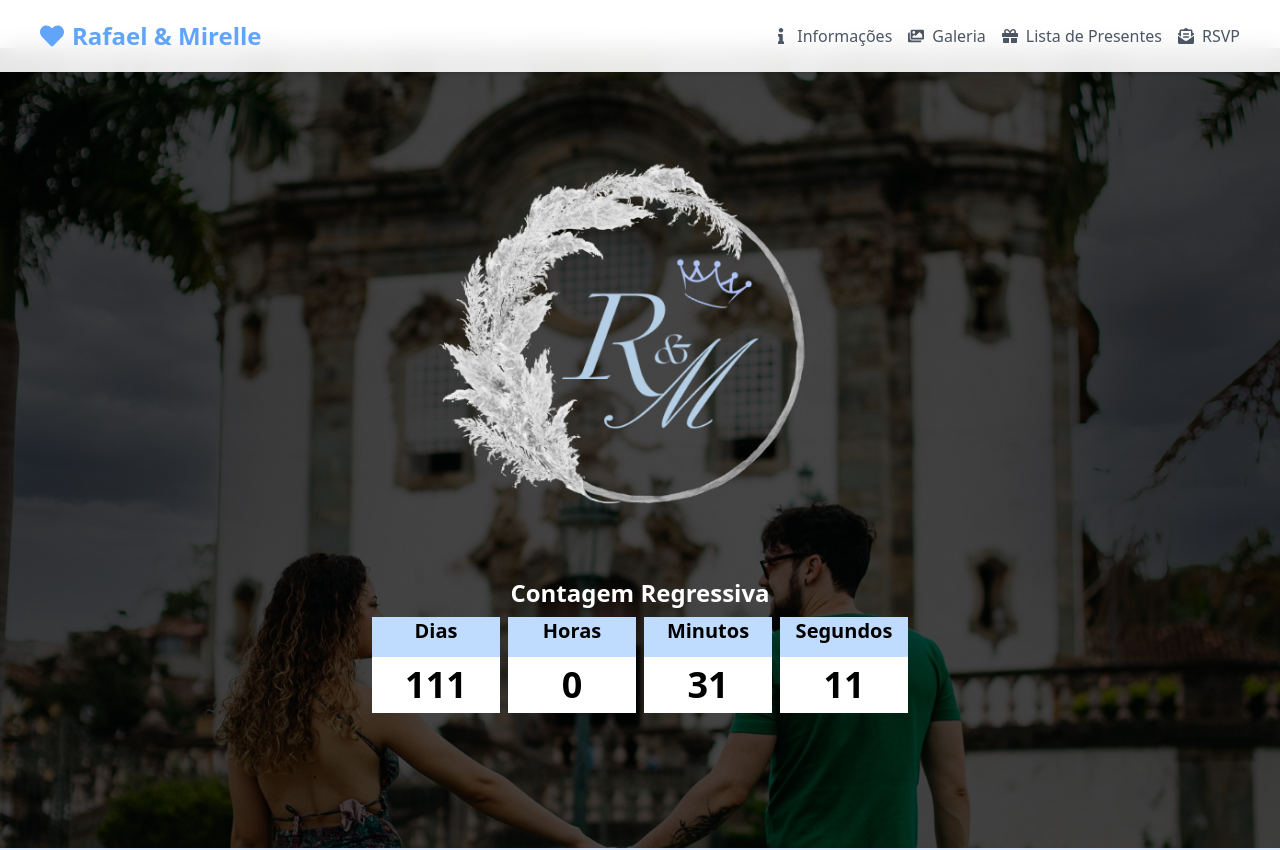
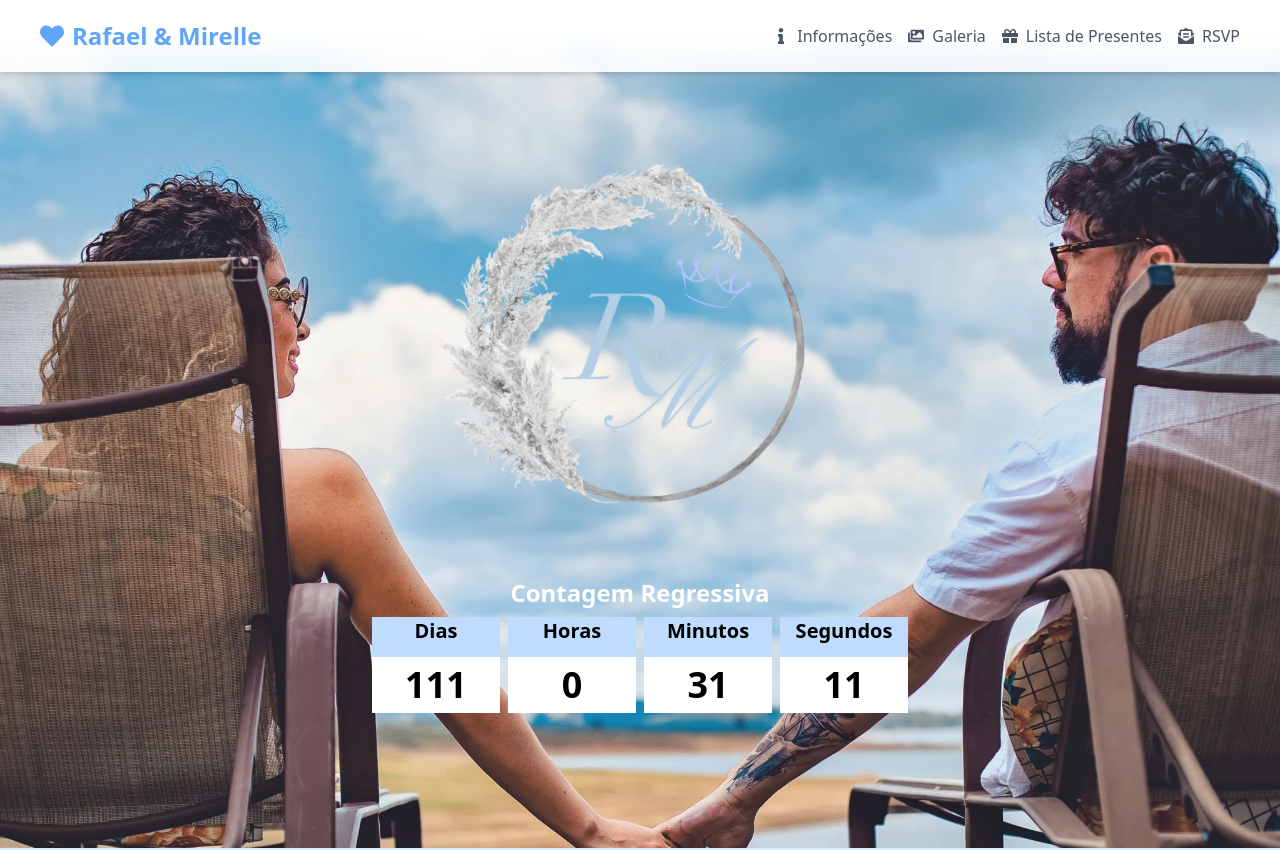
Before and after one commit to rafael-campos/SiteCasamento, a Next.js app: page / in a window 1280 px wide. Shown: the top 850 px of the page. Built offline with nearby package versions, Linux system fonts and the light colour scheme.

Commit message:
teste nova capa

```diff
--- a/components/Banner.tsx
+++ b/components/Banner.tsx
@@ -4,7 +4,7 @@
 export default function Banner() {
     return (
         <div className="w-full min-h-screen bg-home bg-cover bg-center mt-12">
-            <div className="bg-black/70 w-full min-h-screen flex justify-center items-center">
+            <div className=" w-full min-h-screen flex justify-center items-center">
                 <div className="text-center">
                     <div className="inline-block">
                         <Image src='/images/logo.webp' width={460} height={460} alt="imagem da moldura" />
--- a/tailwind.config.ts
+++ b/tailwind.config.ts
@@ -12,7 +12,7 @@
         'gradient-radial': 'radial-gradient(var(--tw-gradient-stops))',
         'gradient-conic':
           'conic-gradient(from 180deg at 50% 50%, var(--tw-gradient-stops))',
-        'home': "url('../public/images/foto-01.webp')",
+        'home': "url('../public/images/capa.webp')",
       },
     },
   },
```
